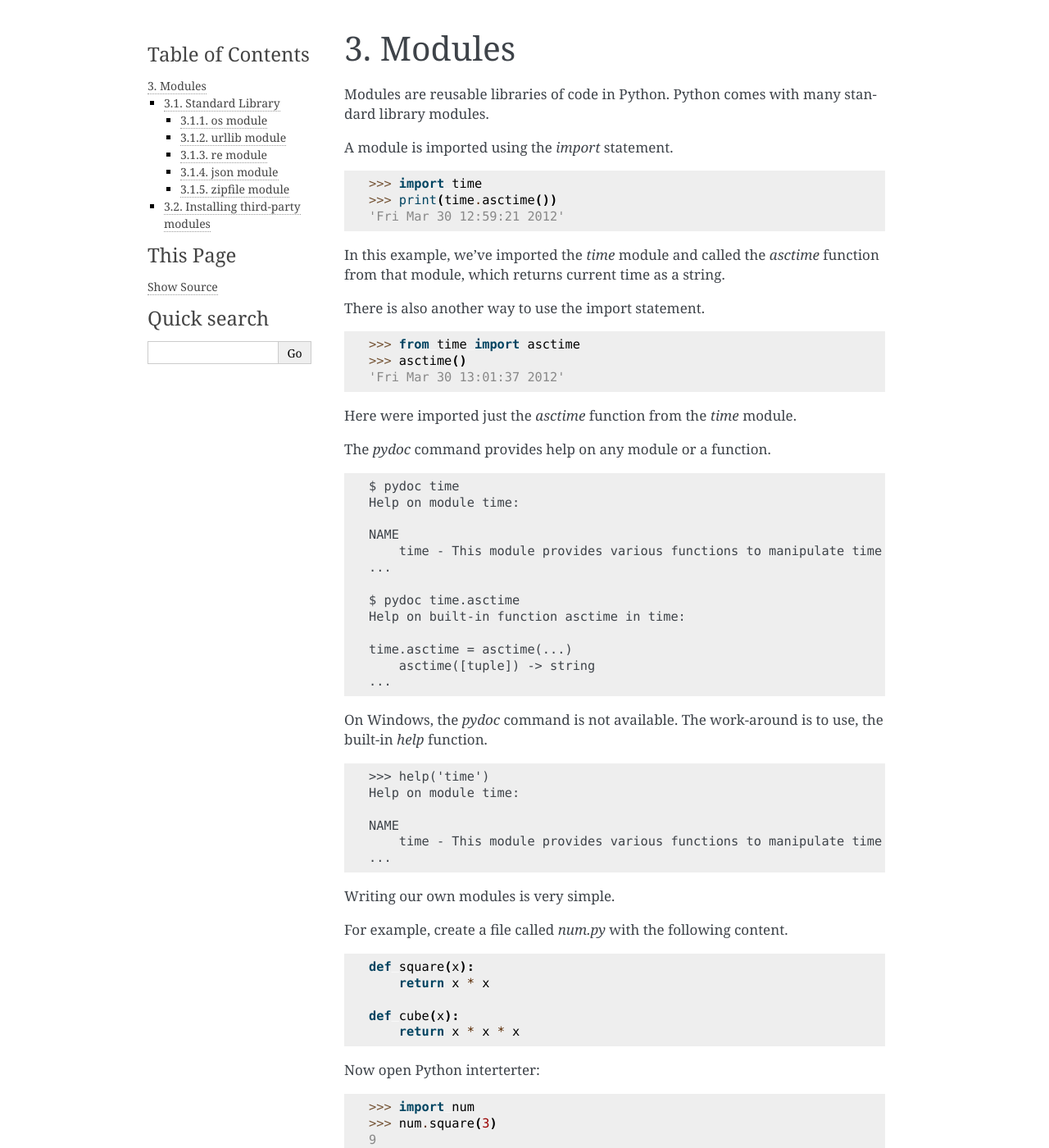
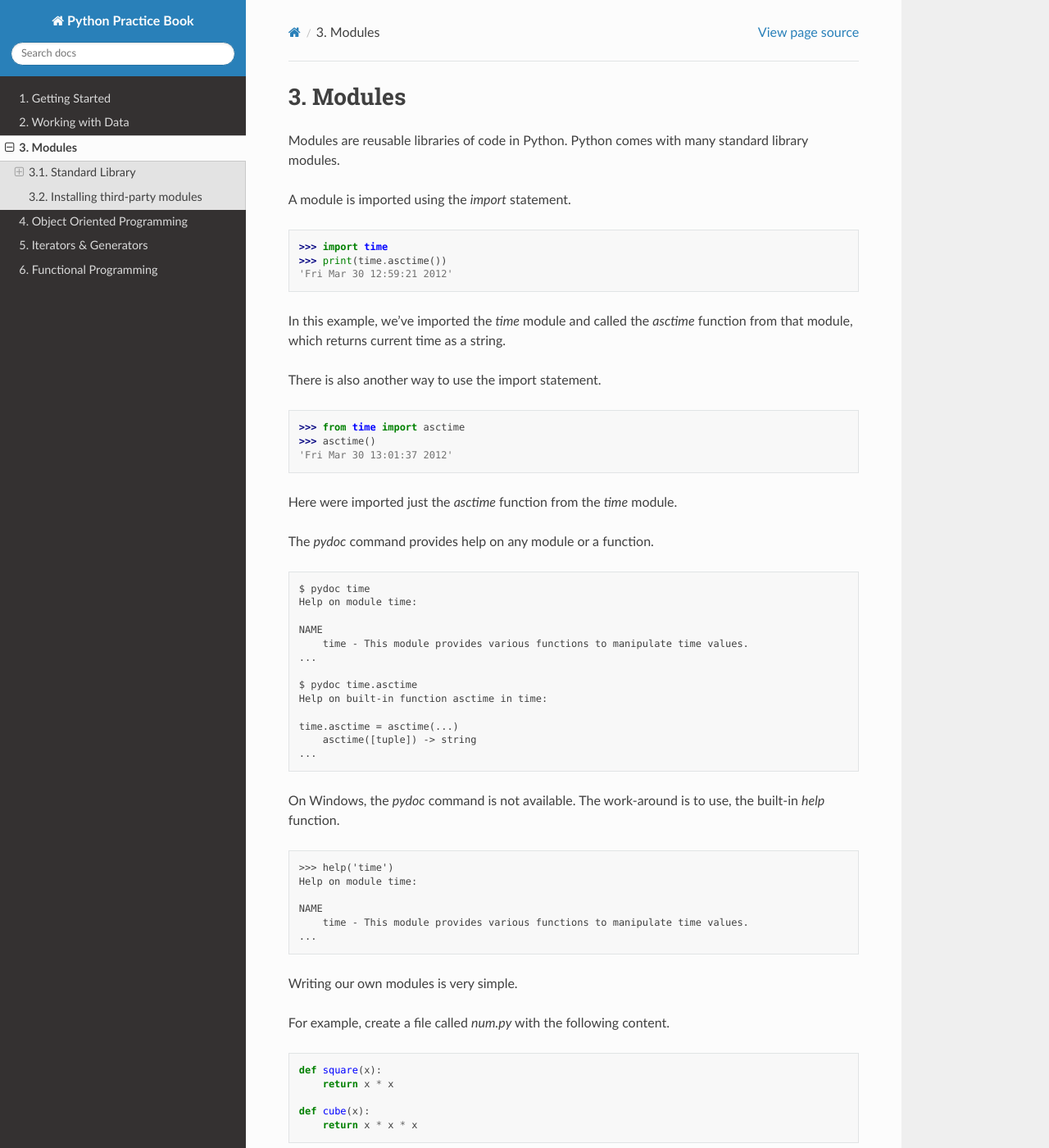
Before and after one commit to anandology/python-practice-book, a Sphinx documentation site: the page built from source/modules.rst, in a window 1280 px wide and 1400 px high. Shown: the whole window at 82% size. Built offline with Sphinx 7.4.7 and the Read the Docs theme 2.0.0, drawn with Linux system fonts in a browser that asks for light colours; some of the changed lines change nothing that is shown; some of the changed text lies outside the part shown.

Commit message:
Added sphinx-rtd-theme

```diff
--- a/source/conf.py
+++ b/source/conf.py
@@ -14,6 +14,7 @@
 # import sys
 # sys.path.insert(0, os.path.abspath('.'))
 
+import sphinx_rtd_theme
 
 # -- Project information -----------------------------------------------------
 
@@ -22,7 +23,7 @@ copyright = '2019, Anand Chitipothu'
 author = 'Anand Chitipothu'
 
 # The full version, including alpha/beta/rc tags
-release = '19.09'
+release = '0.3'
 
 
 # -- General configuration ---------------------------------------------------
@@ -31,7 +32,8 @@ release = '19.09'
 # extensions coming with Sphinx (named 'sphinx.ext.*') or your custom
 # ones.
 extensions = [
-    'problem'
+    'problem',
+    "sphinx_rtd_theme",
 ]
 
 # Add any paths that contain templates here, relative to this directory.
@@ -48,7 +50,8 @@ exclude_patterns = []
 # The theme to use for HTML and HTML Help pages.  See the documentation for
 # a list of builtin themes.
 #
-html_theme = 'alabaster'
+#html_theme = 'alabaster'
+html_theme = "sphinx_rtd_theme"
 
 # Add any paths that contain custom static files (such as style sheets) here,
 # relative to this directory. They are copied after the builtin static files,
```
